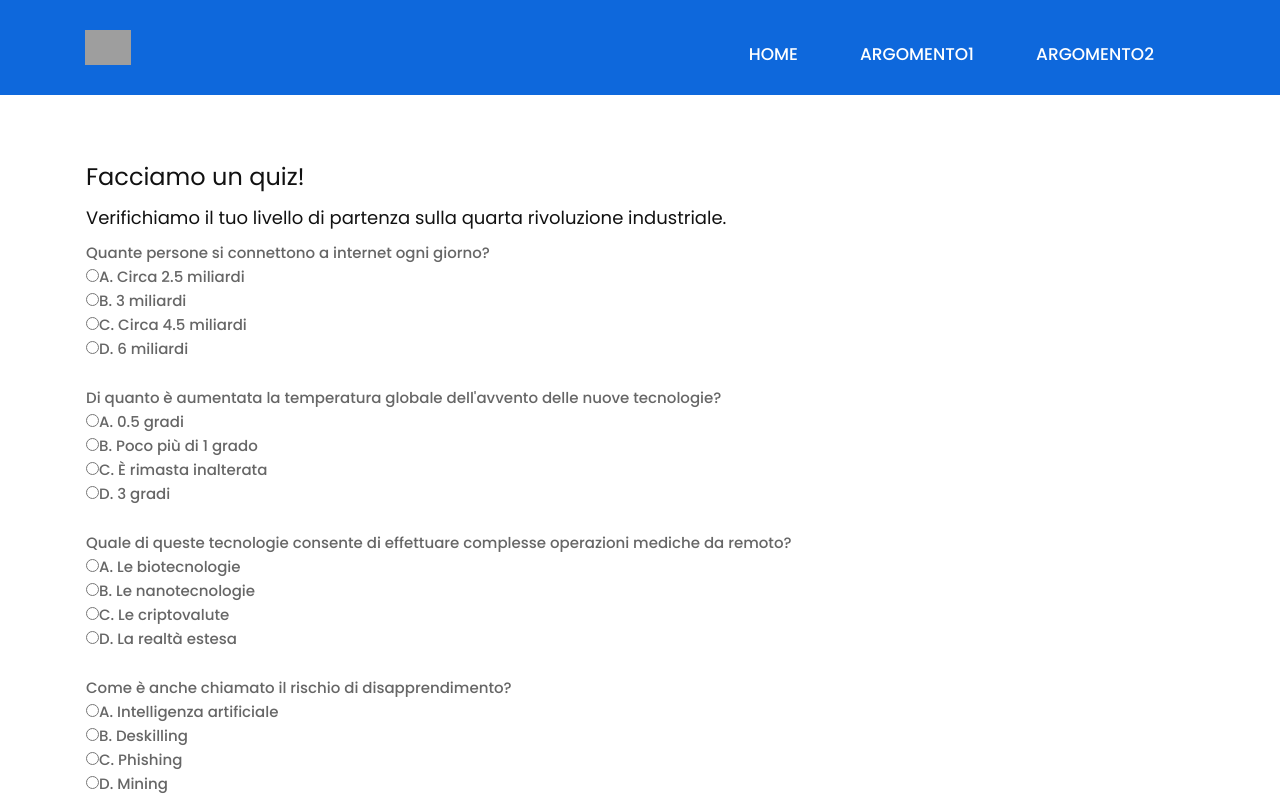
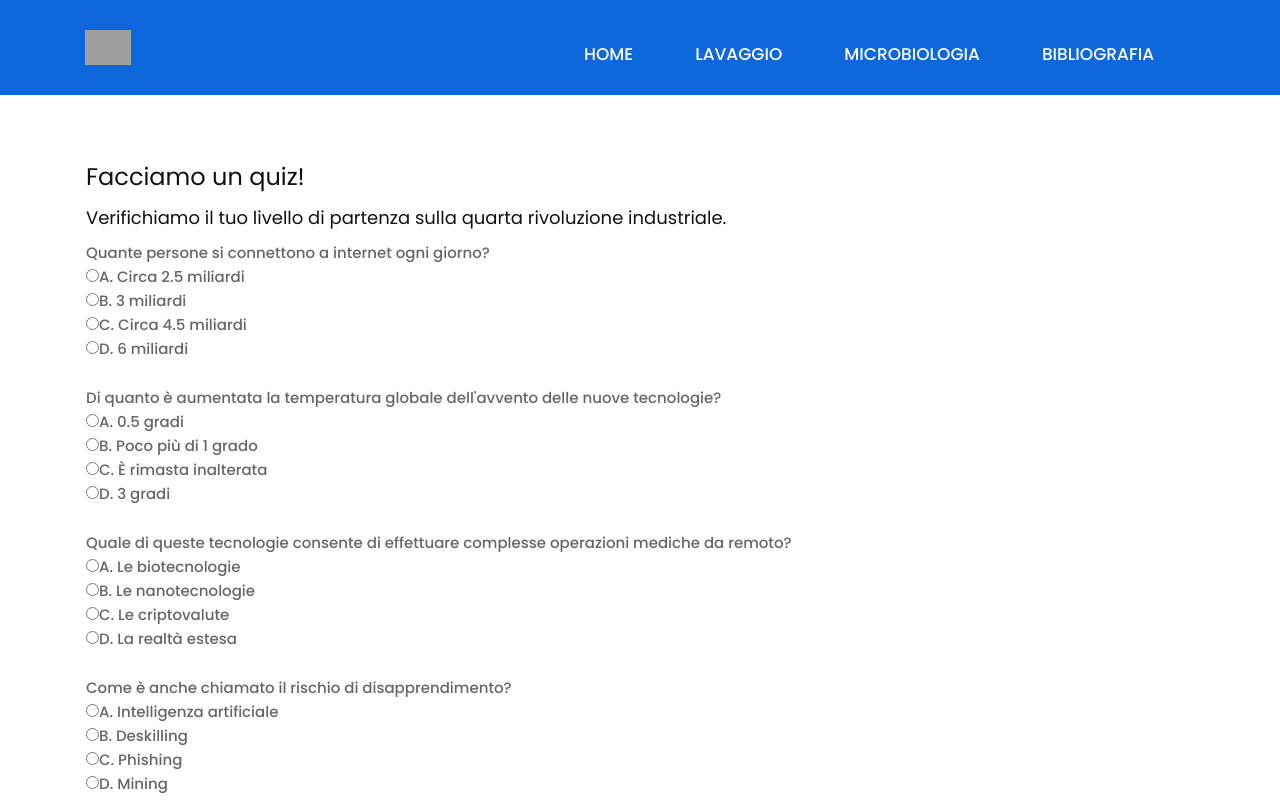
Before and after one commit to Mastercleann/Mastercleann.github.io, a plain HTML site: page quiz.html in a window 1280 px wide. Shown: the top 800 px of the page. Drawn offline with nearby package versions, Linux system fonts and the light colour scheme; grey boxes are pictures that could not be loaded.

Commit message:
Update quiz.html

```diff
--- a/quiz.html
+++ b/quiz.html
@@ -1,3 +1,4 @@
+
 <!DOCTYPE html>
 <html lang="it">
    <head>
@@ -25,7 +26,7 @@
                      <div class="full">
                         <div class="center-desk">
                            <div class="logo">
-                              <a href="index.html"><img src="https://www.centritecnopolo.unipr.it/cim/wp-content/uploads/sites/5/2016/10/nuovo-logo_unipr.jpg" height="46" width="46" alt="#" /></a>
+                              <a href="index.html"><img src="https://image.flaticon.com/icons/png/512/945/945427.png" height="46" width="46" alt="#" /></a>
                            </div>
                         </div>
                      </div>
@@ -41,10 +42,13 @@
                                  <a class="nav-link" href="index.html">Home</a>
                               </li>
                               <li class="nav-item">
-                                 <a class="nav-link" href="argomento1.html">Argomento1</a>
+                                 <a class="nav-link" href="argomento1.html">Lavaggio</a>
                               </li>
                               <li class="nav-item">
-                                 <a class="nav-link" href="argomento2.html">Argomento2</a>
+                                 <a class="nav-link" href="argomento2.html">Microbiologia</a>
+                              </li>
+                              <li class="nav-item">
+                                 <a class="nav-link" href="argomento2.html">Bibliografia</a>
                               </li>
                            </ul>
                         </div>
@@ -141,5 +145,6 @@
       <script src="js/popper.min.js"></script>
       <script src="js/bootstrap.bundle.min.js"></script>
       <script src="js/custom.js"></script>
+      <script src="js/quiz.js"></script>
    </body>
 </html>
```
Lines whose indentation alone changed are shown as unchanged.
